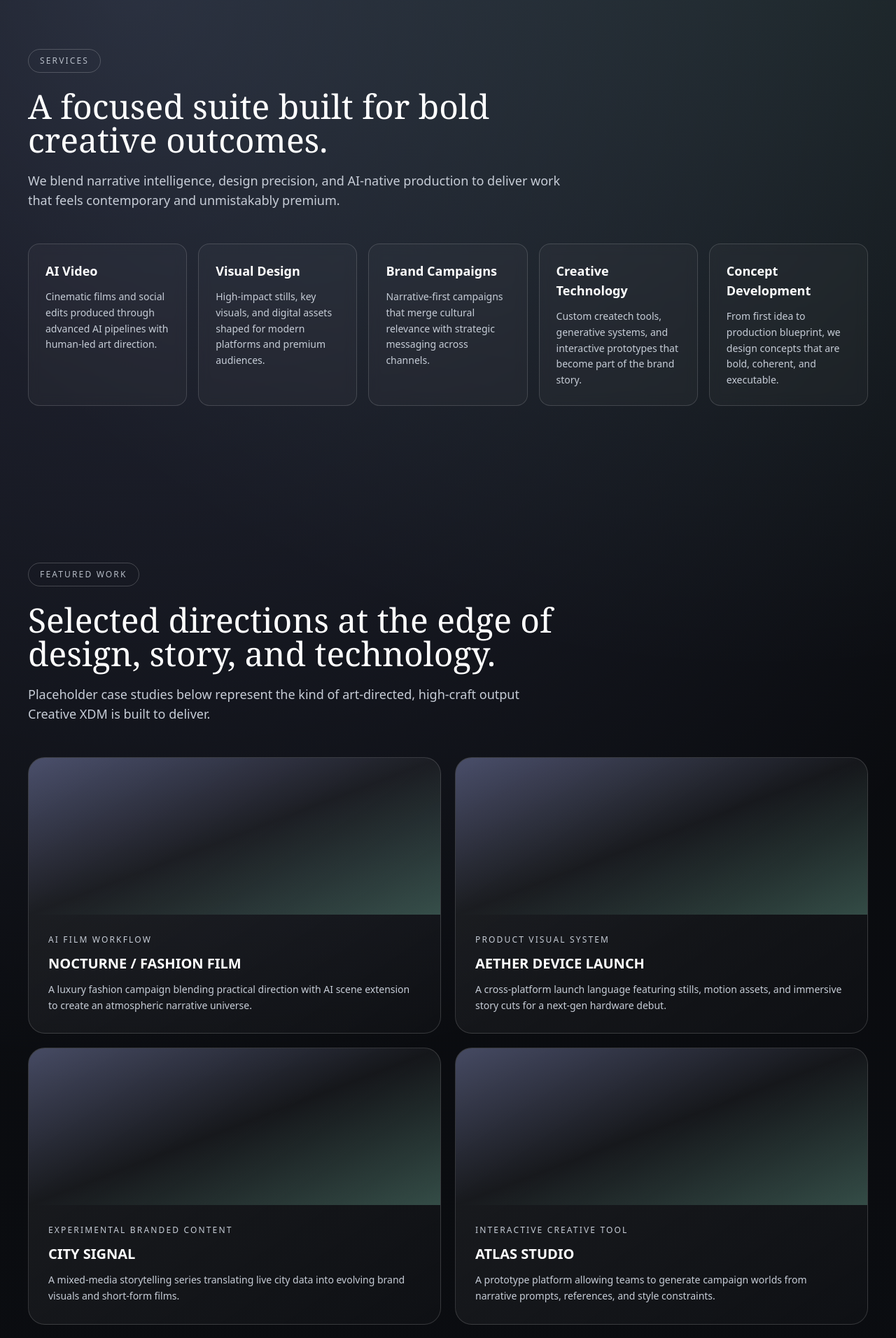
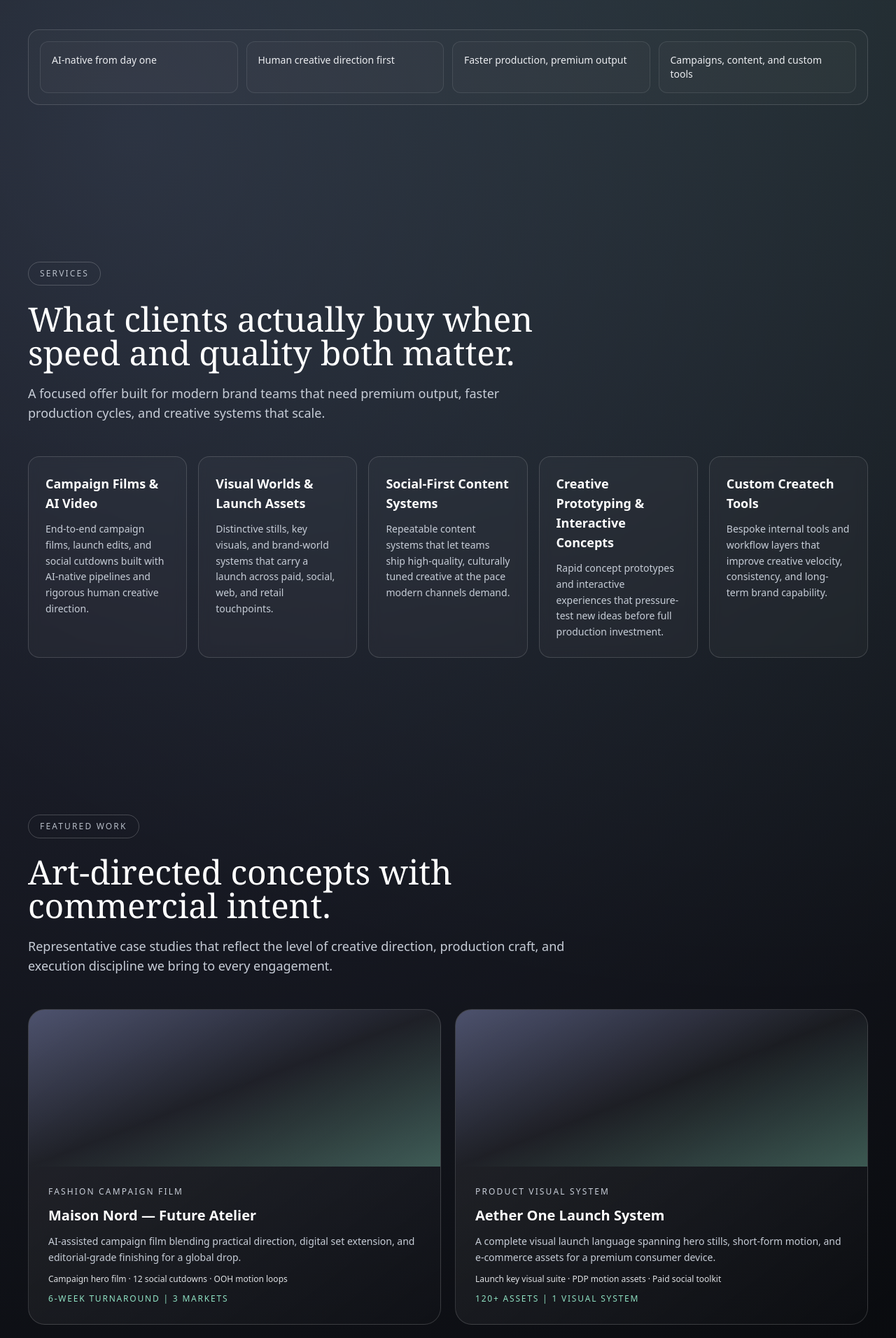
Before and after one commit to bulandun/CreateXDM, a Next.js app: page / in a window 1280 px wide. Shown: the part 800-2712 px from the top of the page at 70% size. Built offline with nearby package versions, Linux system fonts and the light colour scheme.

Commit message:
Create premium launch-ready Creative XDM homepage

```diff
--- a/app/page.tsx
+++ b/app/page.tsx
@@ -1,83 +1,120 @@
 import { Reveal } from "@/components/reveal";
 import { SectionHeading } from "@/components/section-heading";
 
+const valueStrip = [
+  "AI-native from day one",
+  "Human creative direction first",
+  "Faster production, premium output",
+  "Campaigns, content, and custom tools"
+];
+
 const services = [
   {
-    title: "AI Video",
-    text: "Cinematic films and social edits produced through advanced AI pipelines with human-led art direction."
+    title: "Campaign Films & AI Video",
+    text: "End-to-end campaign films, launch edits, and social cutdowns built with AI-native pipelines and rigorous human creative direction."
   },
   {
-    title: "Visual Design",
-    text: "High-impact stills, key visuals, and digital assets shaped for modern platforms and premium audiences."
+    title: "Visual Worlds & Launch Assets",
+    text: "Distinctive stills, key visuals, and brand-world systems that carry a launch across paid, social, web, and retail touchpoints."
   },
   {
-    title: "Brand Campaigns",
-    text: "Narrative-first campaigns that merge cultural relevance with strategic messaging across channels."
+    title: "Social-First Content Systems",
+    text: "Repeatable content systems that let teams ship high-quality, culturally tuned creative at the pace modern channels demand."
   },
   {
-    title: "Creative Technology",
-    text: "Custom createch tools, generative systems, and interactive prototypes that become part of the brand story."
+    title: "Creative Prototyping & Interactive Concepts",
+    text: "Rapid concept prototypes and interactive experiences that pressure-test new ideas before full production investment."
   },
   {
-    title: "Concept Development",
-    text: "From first idea to production blueprint, we design concepts that are bold, coherent, and executable."
+    title: "Custom Createch Tools",
+    text: "Bespoke internal tools and workflow layers that improve creative velocity, consistency, and long-term brand capability."
   }
 ];
 
 const projects = [
   {
-    title: "NOCTURNE / FASHION FILM",
-    category: "AI Film Workflow",
+    title: "Maison Nord — Future Atelier",
+    category: "Fashion Campaign Film",
     summary:
-      "A luxury fashion campaign blending practical direction with AI scene extension to create an atmospheric narrative universe."
+      "AI-assisted campaign film blending practical direction, digital set extension, and editorial-grade finishing for a global drop.",
+    deliverables: "Campaign hero film · 12 social cutdowns · OOH motion loops",
+    metrics: "6-week turnaround | 3 markets"
   },
   {
-    title: "AETHER DEVICE LAUNCH",
+    title: "Aether One Launch System",
     category: "Product Visual System",
     summary:
-      "A cross-platform launch language featuring stills, motion assets, and immersive story cuts for a next-gen hardware debut."
+      "A complete visual launch language spanning hero stills, short-form motion, and e-commerce assets for a premium consumer device.",
+    deliverables: "Launch key visual suite · PDP motion assets · Paid social toolkit",
+    metrics: "120+ assets | 1 visual system"
   },
   {
-    title: "CITY SIGNAL",
-    category: "Experimental Branded Content",
+    title: "Parallel Club Content Engine",
+    category: "Social Content Program",
     summary:
-      "A mixed-media storytelling series translating live city data into evolving brand visuals and short-form films."
+      "A social-first content engine designed to produce weekly narrative drops while preserving a consistent and elevated brand signature.",
+    deliverables: "Monthly content framework · Creator-ready templates · Performance variants",
+    metrics: "4x output cadence | Always-on production"
   },
   {
-    title: "ATLAS STUDIO",
-    category: "Interactive Creative Tool",
+    title: "Signal Lab Experience",
+    category: "Interactive Creative Concept",
     summary:
-      "A prototype platform allowing teams to generate campaign worlds from narrative prompts, references, and style constraints."
+      "An interactive concept and internal ideation tool enabling teams to explore campaign worlds in real time across narrative and style directions.",
+    deliverables: "Clickable prototype · Style simulation environment · Internal playbook",
+    metrics: "3-day prototype sprint"
   }
 ];
 
-const process = ["Strategy", "Concept", "Creation", "Delivery"];
+const differentiators = [
+  "AI-native, but human-led at every critical decision point",
+  "Creative direction over prompt churn and generic generation",
+  "Fast turnaround managed to premium brand standards",
+  "Cross-disciplinary execution across story, design, production, and technology",
+  "Systems and tools that compound creative capability over time",
+  "Built for modern launches, cultural relevance, and experimental briefs"
+];
 
-const differentiators = [
-  "AI-native from the ground up",
-  "Fast execution without compromising craft",
-  "Creative direction over commodity generation",
-  "Cross-disciplinary output across film, design, and tech",
-  "Built for modern brands and emerging ideas"
+const process = [
+  {
+    title: "Strategy",
+    text: "Define audience context, business objective, and the creative opportunity worth pursuing."
+  },
+  {
+    title: "Concept",
+    text: "Develop bold creative territories with clear direction, references, and production logic."
+  },
+  {
+    title: "Creation",
+    text: "Produce with AI-native speed and studio-grade art direction, edit, and finishing oversight."
+  },
+  {
+    title: "Delivery",
+    text: "Ship platform-ready assets, workflows, and systems your team can scale and reuse."
+  }
 ];
 
 export default function HomePage() {
   return (
-    <main>
-      <section className="section-shell pb-16 pt-10 md:pt-16">
+    <main className="pb-16">
+      <section className="section-shell pb-12 pt-10 md:pt-16">
         <Reveal>
           <header className="luxury-border relative overflow-hidden rounded-3xl p-8 md:p-14">
-            <div className="absolute inset-0 bg-grain [background-size:3px_3px] opacity-25" />
+            <div className="absolute inset-0 bg-grain [background-size:3px_3px] opacity-20" />
+            <div className="absolute -left-24 top-8 h-64 w-64 rounded-full bg-iris/25 blur-3xl" />
+            <div className="absolute -right-20 bottom-0 h-52 w-52 rounded-full bg-neon/20 blur-3xl" />
+
             <div className="relative">
               <span className="eyebrow">Creative XDM — AI-native creative agency</span>
-              <h1 className="max-w-4xl font-serif text-4xl leading-[1.03] text-white md:text-7xl">
-                We direct cinematic ideas with human taste and AI-powered execution.
+              <h1 className="max-w-5xl font-serif text-4xl leading-[1.02] text-white md:text-7xl">
+                Premium creative production for brands moving at AI speed.
               </h1>
-              <p className="mt-6 max-w-2xl text-lg leading-relaxed text-silver md:text-xl">
-                Creative XDM creates premium video, visual systems, brand campaigns, and creative technology for brands moving at the speed of culture.
+              <p className="mt-6 max-w-3xl text-lg leading-relaxed text-silver md:text-xl">
+                We build cinematic visuals, campaign worlds, and custom creative systems that help ambitious teams move faster without sacrificing quality.
               </p>
+
               <div className="mt-10 flex flex-wrap gap-4">
-                <button className="rounded-full bg-cloud px-7 py-3 text-sm font-semibold uppercase tracking-widest text-ink transition hover:bg-white">
+                <button className="rounded-full bg-cloud px-7 py-3 text-sm font-semibold uppercase tracking-widest text-ink transition hover:-translate-y-0.5 hover:bg-white">
                   Start a Project
                 </button>
                 <button className="rounded-full border border-white/30 px-7 py-3 text-sm font-semibold uppercase tracking-widest text-cloud transition hover:border-white hover:bg-white/10">
@@ -89,11 +126,23 @@ export default function HomePage() {
         </Reveal>
       </section>
 
-      <section className="section-shell pt-4">
+      <section className="section-shell py-6">
+        <Reveal>
+          <div className="grid gap-3 rounded-2xl border border-white/15 bg-white/[0.02] p-3 md:grid-cols-2 lg:grid-cols-4 lg:p-4">
+            {valueStrip.map((item) => (
+              <div key={item} className="rounded-xl border border-white/10 bg-white/[0.02] px-4 py-4 text-sm text-cloud/95">
+                {item}
+              </div>
+            ))}
+          </div>
+        </Reveal>
+      </section>
+
+      <section className="section-shell">
         <SectionHeading
           eyebrow="Services"
-          title="A focused suite built for bold creative outcomes."
-          description="We blend narrative intelligence, design precision, and AI-native production to deliver work that feels contemporary and unmistakably premium."
+          title="What clients actually buy when speed and quality both matter."
+          description="A focused offer built for modern brand teams that need premium output, faster production cycles, and creative systems that scale."
         />
         <div className="grid gap-4 md:grid-cols-2 xl:grid-cols-5">
           {services.map((service, idx) => (
@@ -110,18 +159,20 @@ export default function HomePage() {
       <section className="section-shell">
         <SectionHeading
           eyebrow="Featured Work"
-          title="Selected directions at the edge of design, story, and technology."
-          description="Placeholder case studies below represent the kind of art-directed, high-craft output Creative XDM is built to deliver."
+          title="Art-directed concepts with commercial intent."
+          description="Representative case studies that reflect the level of creative direction, production craft, and execution discipline we bring to every engagement."
         />
         <div className="grid gap-5 md:grid-cols-2">
           {projects.map((project, idx) => (
-            <Reveal key={project.title} delay={idx * 0.04}>
-              <article className="group overflow-hidden rounded-3xl border border-white/15 bg-gradient-to-br from-white/[0.07] to-white/[0.02]">
-                <div className="h-56 bg-gradient-to-br from-iris/30 via-transparent to-neon/25 transition duration-500 group-hover:scale-[1.02]" />
+            <Reveal key={project.title} delay={idx * 0.05}>
+              <article className="group overflow-hidden rounded-3xl border border-white/15 bg-gradient-to-br from-white/[0.08] to-white/[0.01]">
+                <div className="h-56 bg-gradient-to-br from-iris/30 via-transparent to-neon/30 transition duration-500 group-hover:scale-[1.02]" />
                 <div className="space-y-3 p-7">
                   <p className="text-xs uppercase tracking-[0.18em] text-silver">{project.category}</p>
                   <h3 className="text-xl font-semibold text-white">{project.title}</h3>
                   <p className="text-sm leading-relaxed text-silver">{project.summary}</p>
+                  <p className="text-xs text-cloud/90">{project.deliverables}</p>
+                  <p className="text-xs uppercase tracking-[0.15em] text-neon/90">{project.metrics}</p>
                 </div>
               </article>
             </Reveal>
@@ -130,78 +181,126 @@ export default function HomePage() {
       </section>
 
       <section className="section-shell">
-        <div className="grid gap-12 lg:grid-cols-[1.2fr_1fr]">
+        <div className="grid gap-10 lg:grid-cols-[1.1fr_1fr]">
           <Reveal>
             <div>
               <SectionHeading
-                eyebrow="About"
-                title="A new model for creative partnership."
-                description="Creative XDM is an AI-native agency operating across visual culture, storytelling, design, and emerging technology. We partner with brands, startups, and cultural projects to build work that feels both immediate and enduring."
+                eyebrow="Why Creative XDM"
+                title="AI-native capability with creative standards premium brands expect."
+                description="We are built for teams who need speed, distinctiveness, and operational leverage—without compromising on taste, strategy, or brand integrity."
               />
+              <div className="grid gap-3 md:grid-cols-2">
+                {differentiators.map((item, idx) => (
+                  <Reveal key={item} delay={idx * 0.04}>
+                    <div className="rounded-xl border border-white/15 bg-white/[0.02] p-4 text-sm leading-relaxed text-silver">
+                      {item}
+                    </div>
+                  </Reveal>
+                ))}
+              </div>
             </div>
           </Reveal>
+
           <Reveal delay={0.12}>
-            <div className="luxury-border rounded-3xl p-8">
-              <h3 className="font-serif text-2xl text-white">How we work</h3>
-              <ol className="mt-6 space-y-5">
-                {process.map((step, idx) => (
-                  <li key={step} className="flex items-center gap-4 text-silver">
-                    <span className="flex h-9 w-9 items-center justify-center rounded-full border border-white/25 text-xs uppercase tracking-widest text-white">
-                      0{idx + 1}
-                    </span>
-                    <span className="text-base">{step}</span>
-                  </li>
-                ))}
-              </ol>
-              <p className="mt-7 text-sm leading-relaxed text-silver">
-                Every stage combines human direction with AI execution to increase speed, range, and consistency without sacrificing creative integrity.
+            <aside className="luxury-border rounded-3xl p-8">
+              <span className="eyebrow">Responsible AI</span>
+              <h3 className="font-serif text-3xl text-white">Human oversight is built into the workflow.</h3>
+              <p className="mt-5 text-sm leading-relaxed text-silver">
+                We use AI to increase speed and range, never to replace creative judgment. Every output is directed, curated, and quality-controlled by experienced creatives for brand fit, originality, and execution quality.
               </p>
-            </div>
+              <ul className="mt-6 space-y-3 text-sm text-cloud/90">
+                <li>• Creative director sign-off at concept and final output stages</li>
+                <li>• Brand-specific style controls and review checkpoints</li>
+                <li>• Editorial quality assurance before delivery</li>
+              </ul>
+            </aside>
           </Reveal>
         </div>
       </section>
 
       <section className="section-shell">
         <SectionHeading
-          eyebrow="Why Creative XDM"
-          title="Built for brands shaping what’s next."
-          description="We were designed for modern creative demands: faster timelines, higher standards, and stories that need both cultural fluency and technical depth."
+          eyebrow="Process"
+          title="A modern workflow: human-led, AI-accelerated."
+          description="Simple by design, robust in execution—from strategic alignment to production-ready delivery."
         />
-        <div className="grid gap-4 md:grid-cols-2">
-          {differentiators.map((item, idx) => (
-            <Reveal key={item} delay={idx * 0.05}>
-              <div className="luxury-border rounded-2xl p-6 text-silver transition hover:border-iris/40 hover:text-cloud">
-                {item}
-              </div>
+        <div className="grid gap-4 md:grid-cols-2 lg:grid-cols-4">
+          {process.map((step, idx) => (
+            <Reveal key={step.title} delay={idx * 0.04}>
+              <article className="luxury-border h-full rounded-2xl p-6">
+                <span className="text-xs uppercase tracking-[0.2em] text-neon/90">0{idx + 1}</span>
+                <h3 className="mt-3 text-xl font-semibold text-white">{step.title}</h3>
+                <p className="mt-3 text-sm leading-relaxed text-silver">{step.text}</p>
+              </article>
             </Reveal>
           ))}
         </div>
       </section>
 
-      <section className="section-shell pt-6">
+      <section className="section-shell">
+        <Reveal>
+          <div className="grid gap-10 lg:grid-cols-[1.1fr_1fr]">
+            <div>
+              <SectionHeading
+                eyebrow="About"
+                title="A new kind of creative partner for modern brands."
+                description="Creative XDM operates at the intersection of storytelling, visual culture, design, and emerging technology. We partner with premium brands, startups, and cultural clients to create work that is strategically sharp, visually distinct, and commercially relevant."
+              />
+              <p className="max-w-2xl text-base leading-relaxed text-silver">
+                Our model combines senior creative direction with AI-native production workflows so teams can launch faster, iterate smarter, and build durable creative capability—not just one-off assets.
+              </p>
+            </div>
+            <div className="rounded-3xl border border-white/15 bg-white/[0.02] p-8">
+              <p className="text-xs uppercase tracking-[0.18em] text-silver">Who we work with</p>
+              <ul className="mt-5 space-y-3 text-sm text-cloud/95">
+                <li>Premium consumer and lifestyle brands</li>
+                <li>Founders launching new products or categories</li>
+                <li>Cultural institutions and future-facing initiatives</li>
+                <li>In-house teams needing high-speed creative scale</li>
+              </ul>
+            </div>
+          </div>
+        </Reveal>
+      </section>
+
+      <section className="section-shell pt-4">
         <Reveal>
           <div className="luxury-border rounded-3xl p-8 md:p-12">
             <span className="eyebrow">Start a Project</span>
             <h2 className="max-w-2xl font-serif text-3xl text-white md:text-5xl">
-              Bring us the brief, the ambition, or just the spark.
+              Ready to move faster and raise the creative standard?
             </h2>
             <p className="mt-5 max-w-2xl text-silver">
-              We design and produce premium creative outcomes for teams building the next chapter of brand culture.
+              Tell us what you are launching and where you need leverage. We will propose a focused approach built for your timeline, audience, and brand ambition.
             </p>
 
             <form className="mt-10 grid gap-4 md:grid-cols-2">
-              <input className="rounded-xl border border-white/20 bg-white/[0.03] p-3 text-sm text-white placeholder:text-silver/70" placeholder="Name" />
-              <input className="rounded-xl border border-white/20 bg-white/[0.03] p-3 text-sm text-white placeholder:text-silver/70" placeholder="Email" type="email" />
-              <input className="rounded-xl border border-white/20 bg-white/[0.03] p-3 text-sm text-white placeholder:text-silver/70 md:col-span-2" placeholder="Company" />
-              <textarea className="min-h-36 rounded-xl border border-white/20 bg-white/[0.03] p-3 text-sm text-white placeholder:text-silver/70 md:col-span-2" placeholder="Project details" />
-              <button className="rounded-full bg-cloud px-7 py-3 text-sm font-semibold uppercase tracking-widest text-ink transition hover:bg-white md:col-span-2 md:w-fit">
+              <input
+                className="rounded-xl border border-white/20 bg-white/[0.03] p-3 text-sm text-white placeholder:text-silver/70 focus:border-neon/60 focus:outline-none"
+                placeholder="Name"
+              />
+              <input
+                className="rounded-xl border border-white/20 bg-white/[0.03] p-3 text-sm text-white placeholder:text-silver/70 focus:border-neon/60 focus:outline-none"
+                placeholder="Email"
+                type="email"
+              />
+              <input
+                className="rounded-xl border border-white/20 bg-white/[0.03] p-3 text-sm text-white placeholder:text-silver/70 focus:border-neon/60 focus:outline-none md:col-span-2"
+                placeholder="Company"
+              />
+              <textarea
+                className="min-h-36 rounded-xl border border-white/20 bg-white/[0.03] p-3 text-sm text-white placeholder:text-silver/70 focus:border-neon/60 focus:outline-none md:col-span-2"
+                placeholder="Project details"
+              />
+              <button className="rounded-full bg-cloud px-7 py-3 text-sm font-semibold uppercase tracking-widest text-ink transition hover:-translate-y-0.5 hover:bg-white md:col-span-2 md:w-fit">
                 Start a Project
               </button>
             </form>
 
-            <div className="mt-8 text-sm text-silver">
+            <div className="mt-8 space-y-1 text-sm text-silver">
               <p>Email: hello@creativexdm.com</p>
-              <p>Instagram: @creativexdm · LinkedIn: /company/creativexdm</p>
+              <p>Instagram: @creativexdm</p>
+              <p>LinkedIn: /company/creativexdm</p>
             </div>
           </div>
         </Reveal>
```
